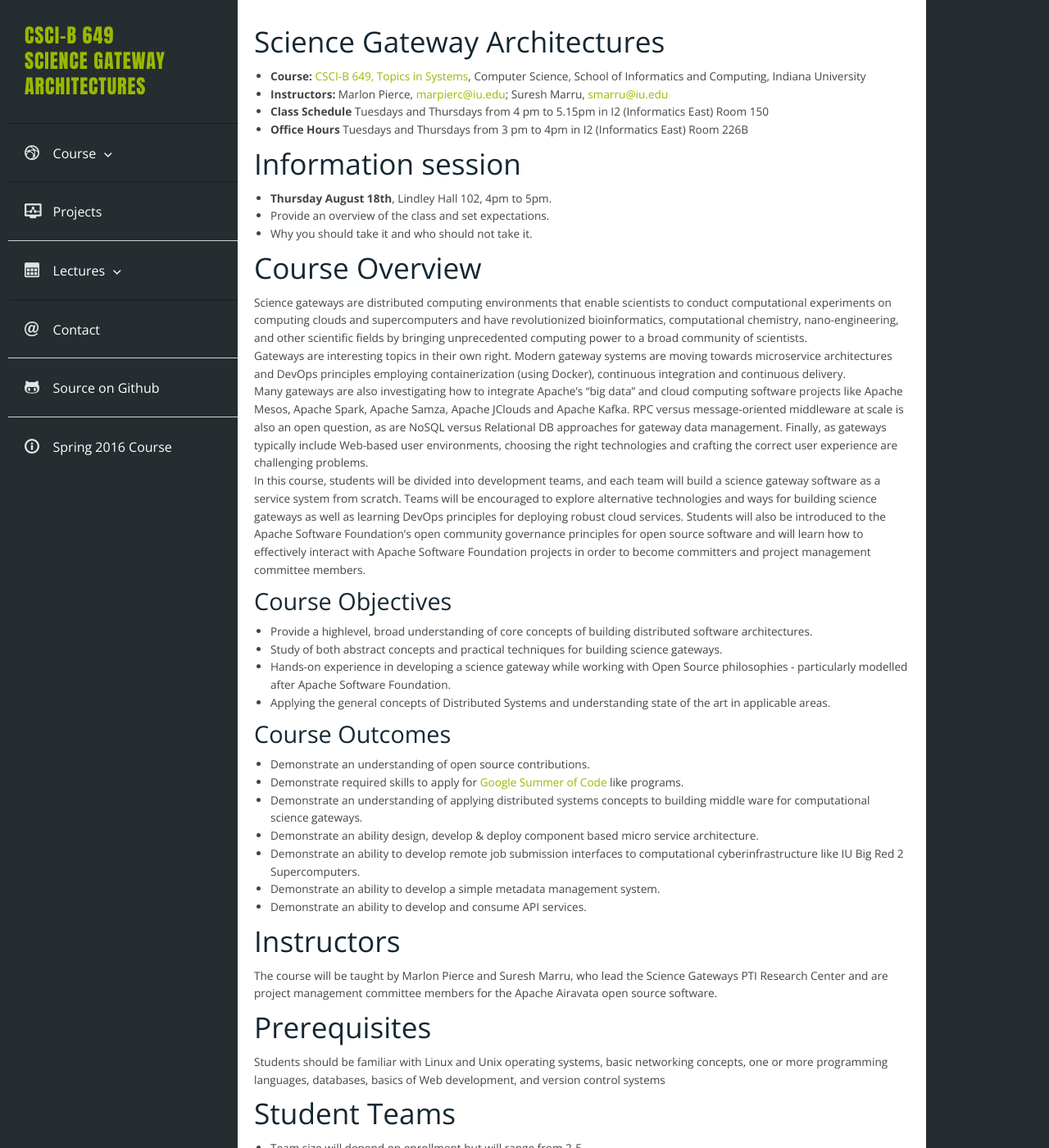
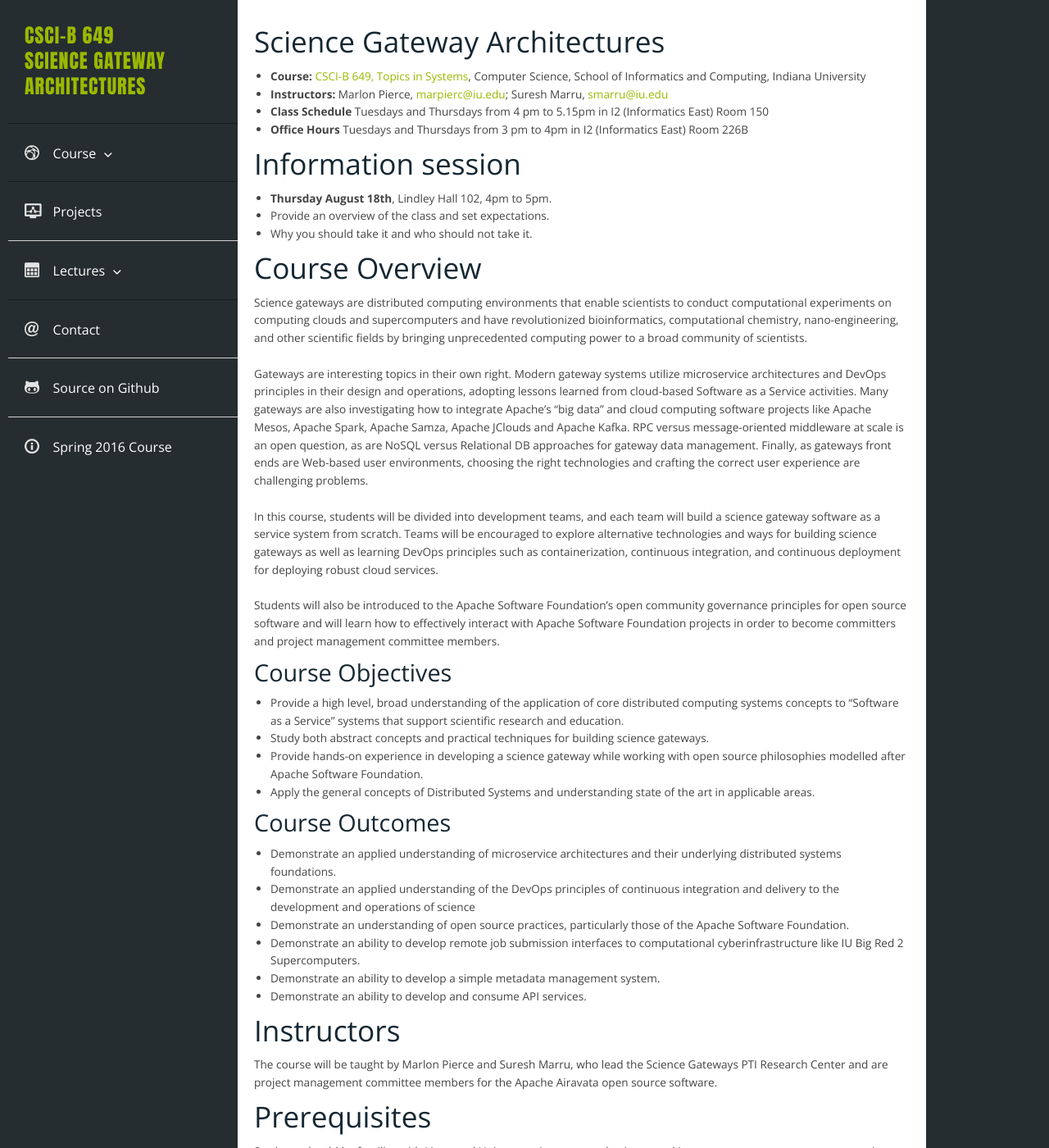
Before and after one commit to airavata-courses/airavata-courses.github.io, a Jekyll site: the page built from index.md, in a window 1280 px wide and 1400 px high. Shown: the whole window at 82% size. Built offline with Jekyll 4.4.1, drawn with Linux system fonts in a browser that asks for light colours.

Commit message:
updating course overview

```diff
--- a/index.md
+++ b/index.md
@@ -17,39 +17,30 @@ layout: default
 ## Course Overview
 
 Science gateways are distributed computing environments that enable scientists to conduct computational experiments on computing clouds and supercomputers and have revolutionized bioinformatics, computational chemistry, nano-engineering, and other scientific fields by bringing unprecedented computing power to a broad community of scientists.
-
-Gateways are interesting topics in their own right. Modern gateway systems are moving towards microservice architectures and DevOps principles employing containerization (using Docker), continuous integration and continuous delivery.
-
-Many gateways are also investigating how to integrate Apache’s “big data” and cloud computing software projects like Apache Mesos, Apache Spark, Apache Samza, Apache JClouds and Apache Kafka. RPC versus message-oriented middleware at scale is also an open question, as are NoSQL versus Relational DB approaches for gateway data management.  Finally, as gateways typically include Web-based user environments, choosing the right technologies and crafting the correct user experience are challenging problems.
-
-In this course, students will be divided into development teams, and each team will build a science gateway software as a service system from scratch. Teams will be encouraged to explore alternative technologies and ways for building science gateways as well as learning DevOps principles for deploying robust cloud services.  Students will also be introduced to the Apache Software Foundation’s open community governance principles for open source software and will learn how to effectively interact with Apache Software Foundation projects in order to become committers and project management committee members.
+<br/>
+Gateways are interesting topics in their own right. Modern gateway systems utilize microservice architectures and DevOps principles in their design and operations, adopting lessons learned from cloud-based Software as a Service activities.
+Many gateways are also investigating how to integrate Apache’s “big data” and cloud computing software projects like Apache Mesos, Apache Spark, Apache Samza, Apache JClouds and Apache Kafka. RPC versus message-oriented middleware at scale is an open question, as are NoSQL versus Relational DB approaches for gateway data management. Finally, as gateways front ends are Web-based user environments, choosing the right technologies and crafting the correct user experience are challenging problems.
+<br/>
+In this course, students will be divided into development teams, and each team will build a science gateway software as a service system from scratch. Teams will be encouraged to explore alternative technologies and ways for building science gateways as well as learning DevOps principles such as containerization, continuous integration, and continuous deployment for deploying robust cloud services.
+<br/>
+Students will also be introduced to the Apache Software Foundation’s open community governance principles for open source software and will learn how to effectively interact with Apache Software Foundation projects in order to become committers and project management committee members.
 
 ### Course Objectives
 
-* Provide a highlevel, broad understanding of core concepts of building distributed software architectures.
+* Provide a high level, broad understanding of the application of core distributed computing systems concepts to “Software as a Service” systems that support scientific research and education.
+* Study both abstract concepts and practical techniques for building science gateways.
+* Provide hands-on experience in developing a science gateway while working with open source philosophies modelled after Apache Software Foundation.
+* Apply the general concepts of Distributed Systems and understanding state of the art in applicable areas.
 
-* Study of both abstract concepts and practical techniques for building science gateways.
-
-* Hands-on experience in developing a science gateway while working with Open Source philosophies - particularly modelled after Apache Software Foundation.
-
-* Applying the general concepts of Distributed Systems and understanding state of the art in applicable areas.
 
 ### Course Outcomes
 
-* Demonstrate an understanding of open source contributions.
-
-* Demonstrate required skills to apply for [Google Summer of Code](https://developers.google.com/open-source/gsoc/){:target="_blank"} like programs.
-
-* Demonstrate an understanding of applying distributed systems concepts to building middle ware for computational science gateways.
-
-* Demonstrate an ability design, develop & deploy component based micro service architecture.
-
+* Demonstrate an applied understanding of microservice architectures and their underlying distributed systems foundations.
+* Demonstrate an applied understanding of the DevOps principles of continuous integration and delivery to the development and operations of science
+* Demonstrate an understanding of open source practices, particularly those of the Apache Software Foundation.
 * Demonstrate an ability to develop remote job submission interfaces to computational cyberinfrastructure like IU Big Red 2 Supercomputers.
-
 * Demonstrate an ability to develop a simple metadata management system.
-
 * Demonstrate an ability to develop and consume API services.
-
 
 ## Instructors
 The course will be taught by Marlon Pierce and Suresh Marru, who lead the Science Gateways PTI Research Center and are project management committee members for the Apache Airavata open source software.
```
